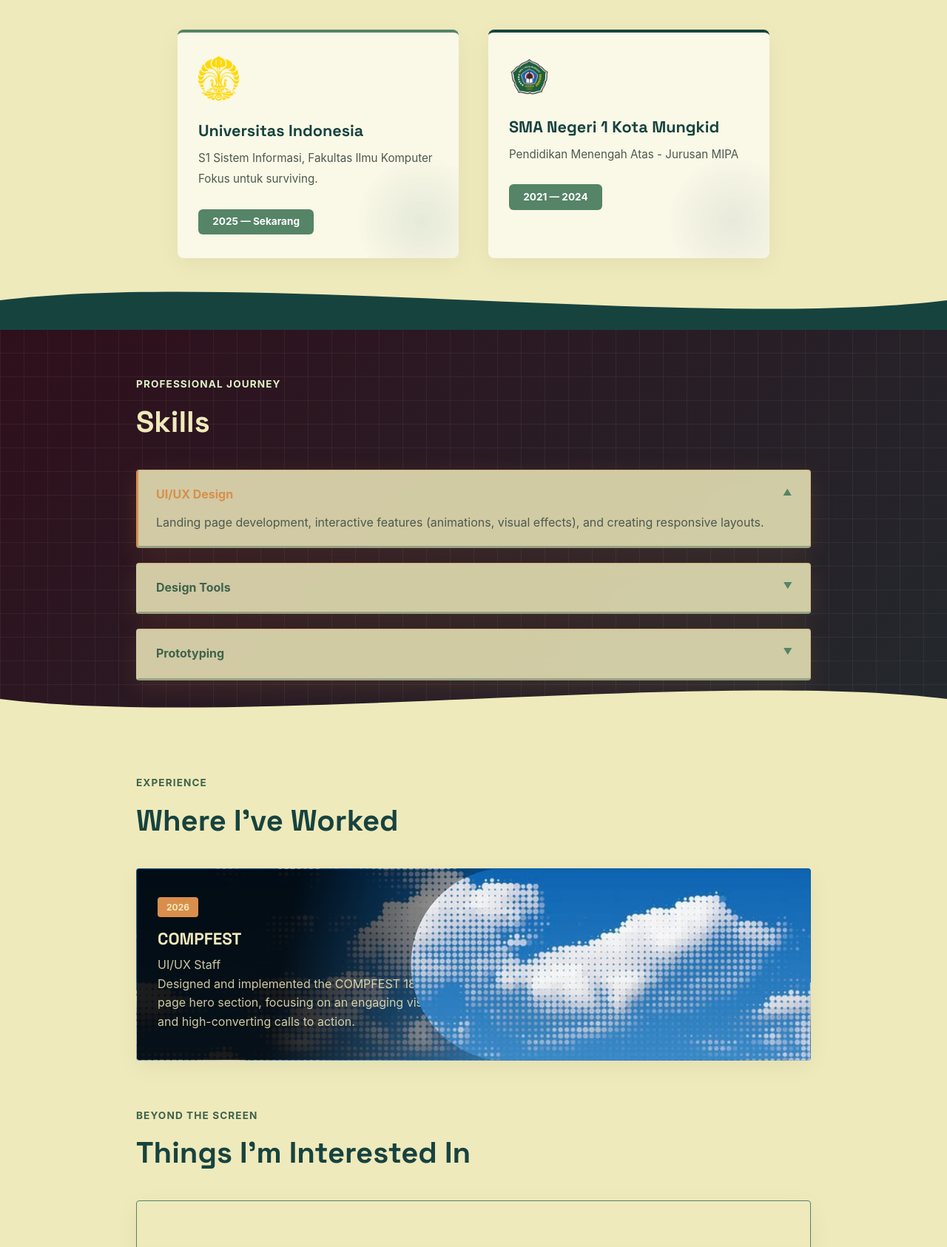
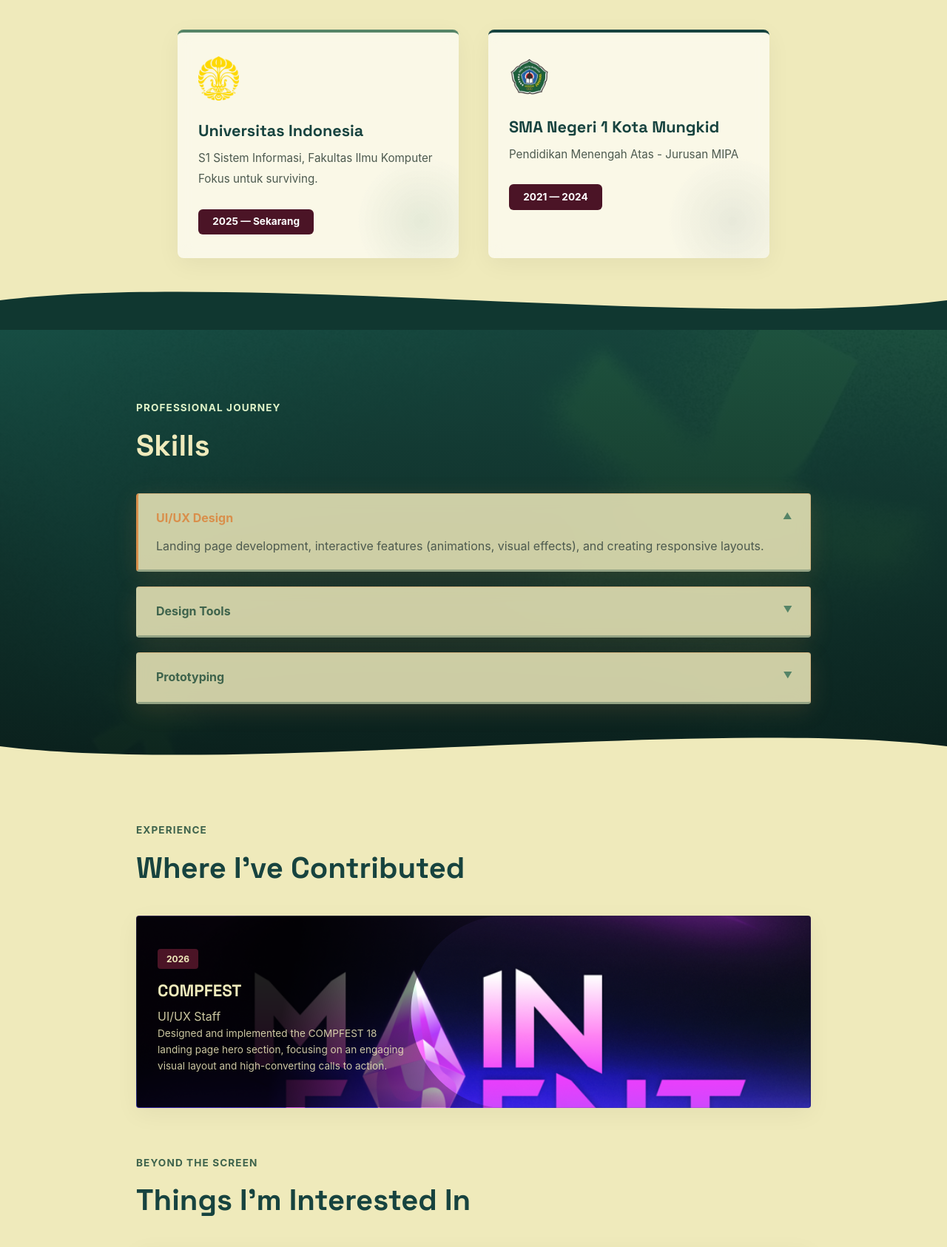
Before and after one commit to alena-aura/myportofolio, a Django app: page / in a window 1280 px wide. Shown: the part 850-2536 px from the top of the page at 74% size. Run offline with Django 5.2, Linux system fonts and the light colour scheme.

Commit message:
feat(experience): redesign experience section with updated COMPFEST 18 details

```diff
--- a/static/css/style.css
+++ b/static/css/style.css
@@ -350,7 +350,7 @@ h3, .brand {
     font-size: 0.85rem;
     font-weight: 700;
     color: #ffffff;
-    background-color: var(--accent);
+    background-color: #4B1426;
     padding: 0.4rem 1.2rem;
     border-radius: 6px;
     margin-top: 1.5rem;
@@ -386,16 +386,17 @@ h3, .brand {
 /* SKILLS SECTION */
 .skills-section {
     position: relative;
-    padding: 4rem 0;
+    padding: 6rem 0;
     color: var(--paper);
 
     background-image:
-        linear-gradient(rgba(255,255,255,.05) 1px, transparent 1px),
-        linear-gradient(90deg, rgba(255,255,255,.05) 1px, transparent 1px),
-        linear-gradient(135deg, var(--skills-bg-1), var(--skills-bg-2));
-    background-size: 32px 32px, 32px 32px, 200% 200%;
-    animation: gradientShift 14s ease infinite;
+        linear-gradient(rgba(23, 67, 63, 0.85), rgba(10, 29, 27, 0.95)),
+        url('../img/download (10).jpg');
+    background-size: cover;
+    background-position: center;
+    background-attachment: fixed;
 }
+
 
 .skills-section .section-kicker {
     color: #dff2c8;
@@ -517,7 +518,7 @@ h3, .brand {
 
 .experience-info .date-badge {
     display: inline-block;
-    background-color: var(--complement);
+    background-color: #4B1426;
     color: var(--paper);
     font-size: 12px;
     font-weight: 700;
@@ -543,6 +544,19 @@ h3, .brand {
         mask-image: none;
         -webkit-mask-image: none;
     }
+}
+
+.exp-role {
+    margin: 0;
+    font-weight: 600;
+    opacity: 0.9;
+}
+
+.exp-bio {
+    font-size: 0.85rem;
+    opacity: 0.75;
+    max-width: 340px;
+    margin-top: 0.5rem;
 }
 
 /* INTEREST SECTION */
--- a/templates/index.html
+++ b/templates/index.html
@@ -87,8 +87,7 @@
 
                     <div class="wave-divider">
                         <svg viewBox="0 0 1440 100" preserveAspectRatio="none">
-                            <path fill="var(--skills-bg-2)" d="M0,50 C360,0 1080,100 1440,50 L1440,100 L0,100 Z"/>
-                        </svg>
+                            <path fill=#103730 " d="M0,50 C360,0 1080,100 1440,50 L1440,100 L0,100 Z"/>                        </svg>
                     </div>
                 </section>
 
@@ -124,10 +123,10 @@
     <section class="exp-section" id="experience">
             <div class="container">
                 <p class="section-kicker">Experience</p>
-                <h2 class="section-title">Where I've Worked</h2>
+                <h2 class="section-title">Where I've Contributed</h2>
 
                  <div class="experience-stack">
-                    <div class="experience-split" style="background-image: url('{% static "img/compfest-landing.jpg" %}');">                    <div class="experience-info">
+                    <div class="experience-split" style="background-image: url('{% static "img/compfest-landing.png" %}');">                    <div class="experience-info">
                         <span class="date-badge">2026</span>
                         <h3>COMPFEST</h3>
                         <p>UI/UX Staff</p>
```
Also changed, not shown: static/img/compfest-landing.jpg (deleted), static/img/compfest-landing.png (added), static/img/download (10).jpg (added).
